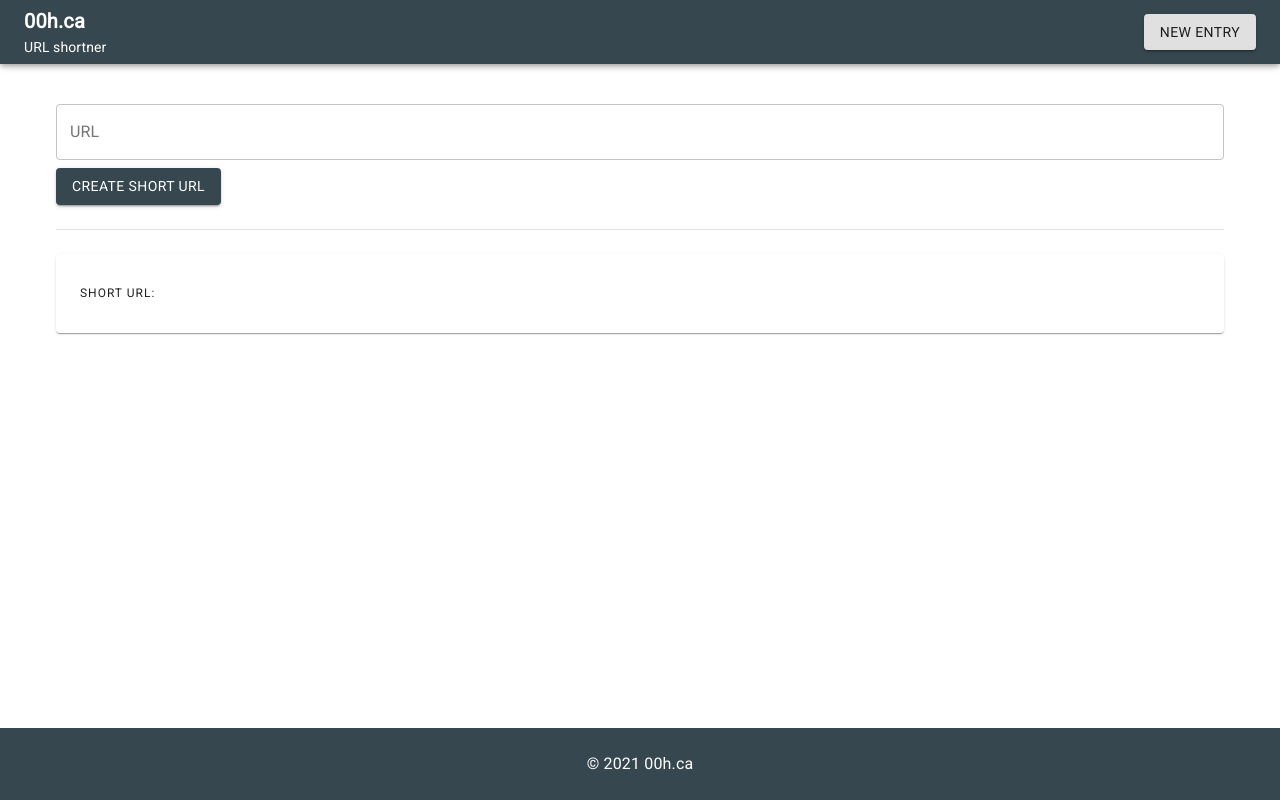
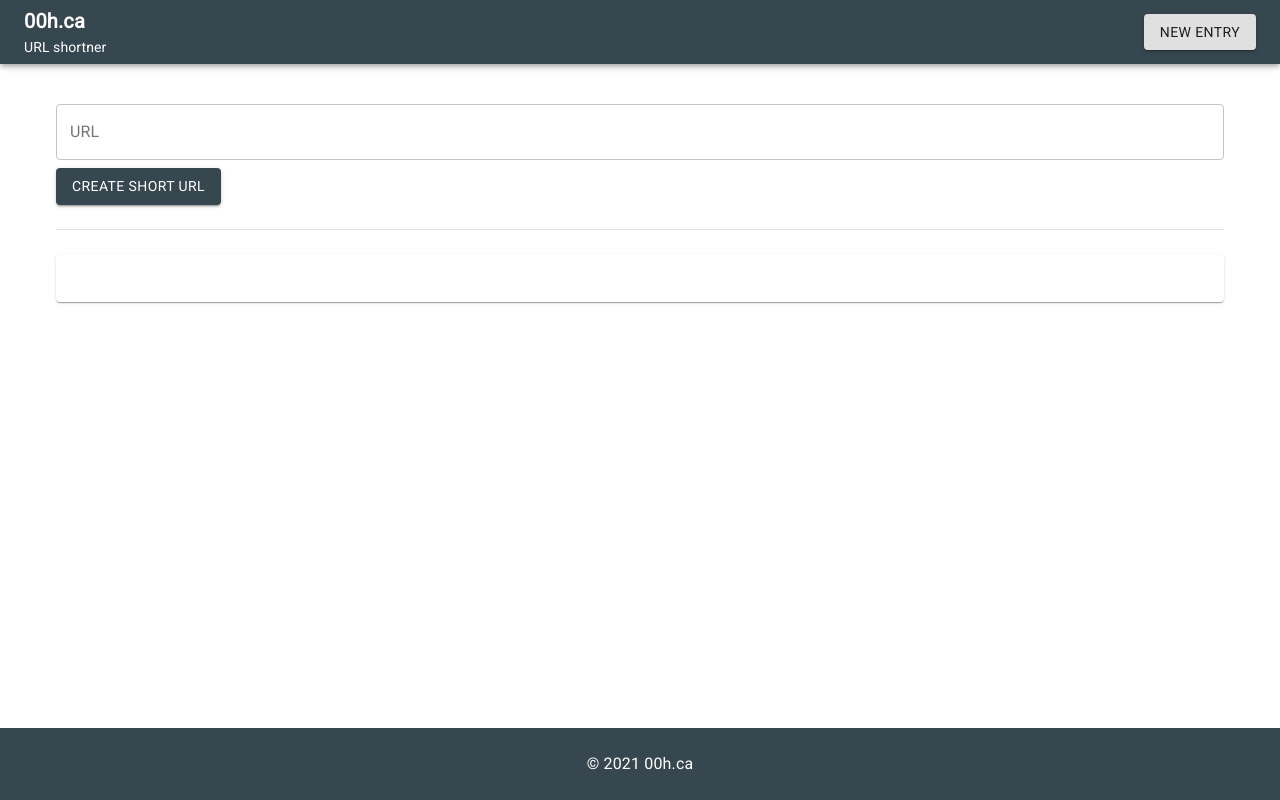
Before and after one commit to rodolfobandeira/00h-web, a React (Create React App) app: page / in a window 1280 px wide. Built offline with nearby package versions, Linux system fonts and the light colour scheme.

Commit message:
Tweaks on errorResponse when submit

```diff
--- a/package.json
+++ b/package.json
@@ -13,7 +13,8 @@
     "react": "^17.0.2",
     "react-dom": "^17.0.2",
     "react-scripts": "4.0.3",
-    "web-vitals": "^1.0.1"
+    "web-vitals": "^1.0.1",
+    "yarn": "^1.22.11"
   },
   "scripts": {
     "start": "react-scripts start",
--- a/src/components/ContentResult.jsx
+++ b/src/components/ContentResult.jsx
@@ -15,12 +15,21 @@ const useStyles = makeStyles((theme) => ({
 function ContentResult(props) {
     const classes = useStyles();
 
+    let overline = "";
+    if (props.responseError !== "") {
+      overline = `${props.responseError}`
+    }
+
+    if (props.shortUrl !== "") {
+      overline = `Short URL: ${props.shortUrl}`
+    }
+
     return (
         <div>
             <Divider className={classes.dividerMargin} />
             <Paper className={classes.resultsPaper}>
                 <Typography variant="overline">
-                    Short URL:
+                    {overline}
                 </Typography>
 
                 <Typography variant="h3">
```
Also changed, not shown: 2 other files (tests, documents, lock files or other folders).
